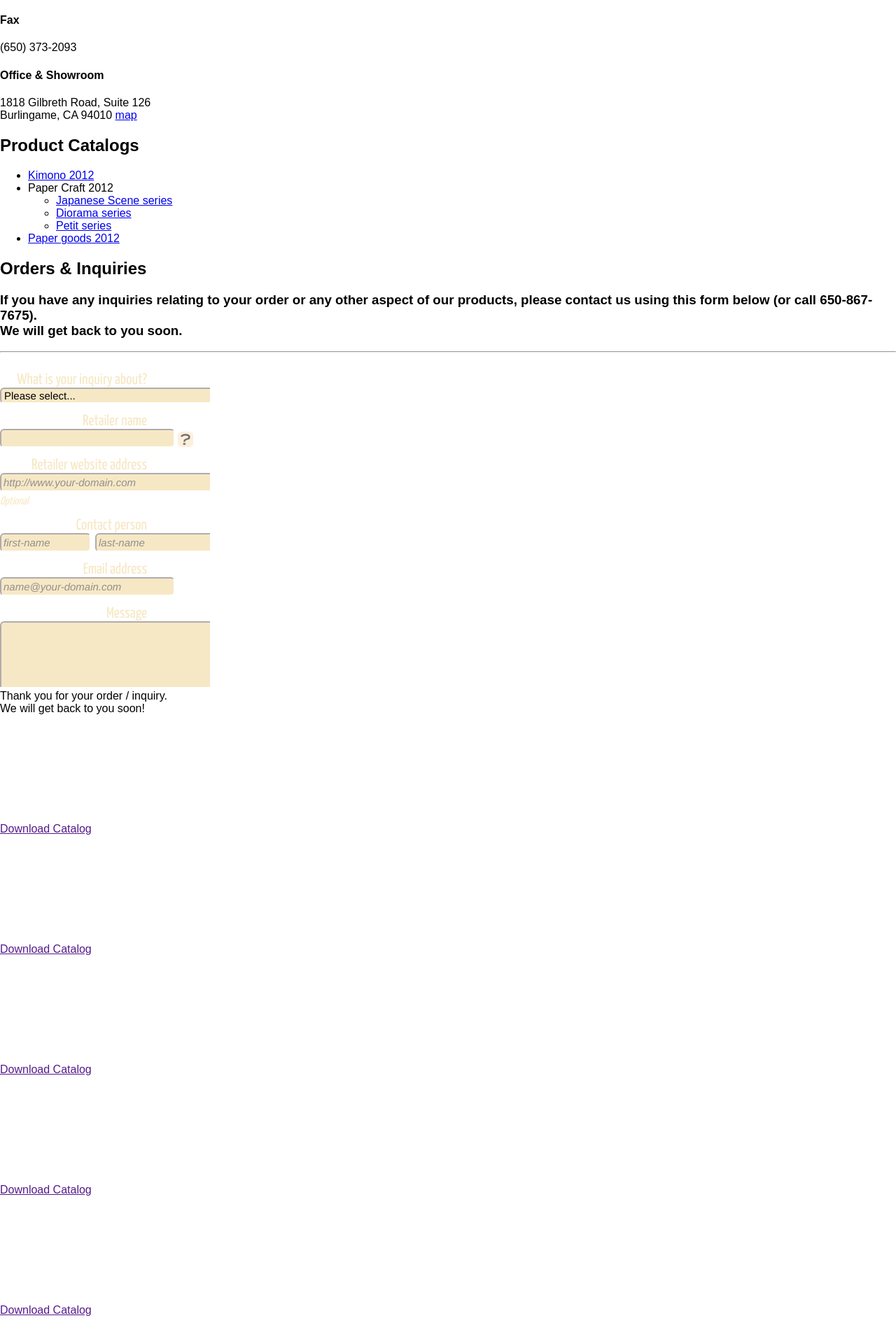
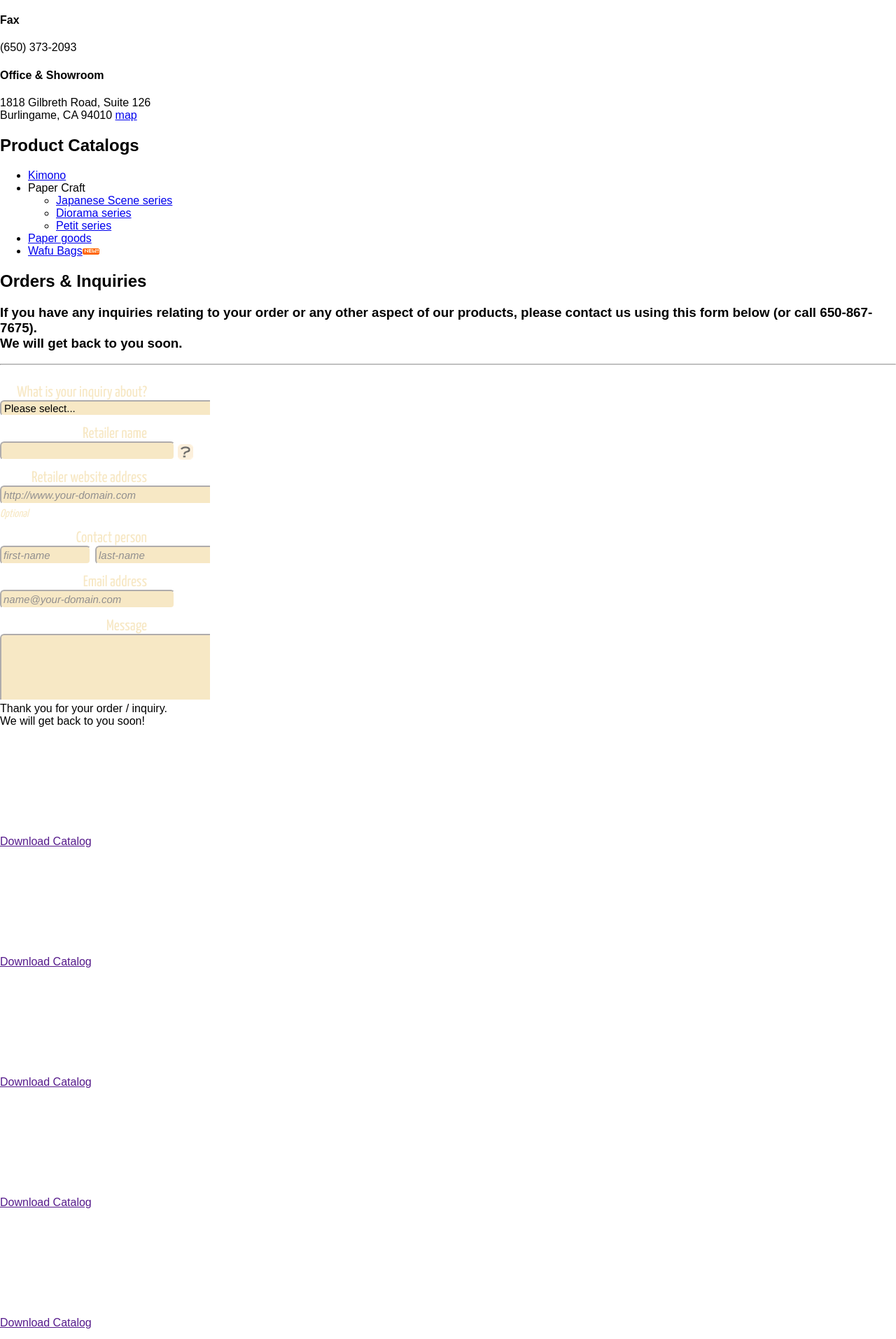
Before and after one commit to nob/kio, a CodeIgniter app: page / in a window 1280 px wide. Shown: the part 674-2588 px from the top of the page at 70% size. Before the commit the page ends 2555 px from the top, so only its background shows below. Run offline with CodeIgniter, Linux system fonts and the light colour scheme; some libraries are stand-ins or nearby versions.

Commit message:
Added Wafu Bag catalog.

```diff
--- a/htdoc/css/kioto.css
+++ b/htdoc/css/kioto.css
@@ -336,21 +336,26 @@
 div#products-pane h2{
 	text-shadow: 3px 4px 2px #42275E;
 }
+img#new-ico {
+    position: relative;
+    top: -15px;
+    left: 0px;
+}
 ul#catalogs {
-	margin: 25px 4%;
+	margin: 0px 0px;
 	min-width: 650px;
-	padding: 0px;
+	padding: 25px 2%;
 }
 ul#catalogs>li {
 	font: normal 29px "Yanone Kaffeesatz", "Helvetica Neue", sans-serif;
 	list-style-type: none;
 	position: relative;
-	width:30%;
+	width:24%;
 	height: 120px;
 	border: 0px solid #000;
 	display: inline-block;
 	vertical-align: top;
-	padding-right: 3%;
+	padding-right: 0%;
 	/*text-align: center;*/
 	text-decoration: none;
 }
--- a/htdoc/index.php
+++ b/htdoc/index.php
@@ -16,7 +16,7 @@
     <link rel="stylesheet" href="css/normalize.css" type="text/css" media="screen" />
     <link rel="stylesheet" href="css/supersized.css" type="text/css" media="screen" />
     <link rel="stylesheet" href="css/supersized.shutter.css" type="text/css" media="screen" />
-    <link rel="stylesheet" href="css/kioto-v2.css" type="text/css" media="screen"/>
+    <link rel="stylesheet" href="css/kioto-v3.css" type="text/css" media="screen"/>
     <script type="text/javascript" src="js/prefixfree.min.js"></script>
     <script type="text/javascript" src="js/modernizr.custom.04608.js"></script>
     <script type="text/javascript" src="http://ajax.googleapis.com/ajax/libs/jquery/1.7.0/jquery.min.js"></script>
@@ -29,7 +29,7 @@
     <![endif]-->
     <script type="text/javascript" src="js/supersized.3.2.5.min.js"></script>
     <script type="text/javascript" src="js/supersized.shutter.min.js"></script>
-    <script type="text/javascript" src="js/kioto-v3.js"></script>
+    <script type="text/javascript" src="js/kioto-v4.js"></script>
     <script type="text/javascript">
         var _gaq = _gaq || [];
         _gaq.push(['_setAccount', 'UA-27818849-1']);
@@ -120,17 +120,19 @@
         <div class="content">
             <h2>Product Catalogs</h2>
             <ul id="catalogs">
-                <li><a href="catalog/kimono_2012_v30.pdf" rel="#pdf-1">Kimono 2012</a></li>
+                <li><a href="catalog/kimono_2012_v30.pdf" rel="#pdf-1">Kimono</a></li>
                 <li>
-                    <span>Paper Craft 2012</span>
+                    <span>Paper Craft</span>
                     <ul>
                     <li><a href="catalog/paper_craft_j_scene_v30.pdf" rel="#pdf-2">Japanese Scene series</a></li>
                     <li><a href="catalog/paper_craft_diorama_v30.pdf" rel="#pdf-3">Diorama series</a></li>
                     <li><a href="catalog/paper_craft_petit_v50.pdf" rel="#pdf-4">Petit series</a></li>
                     </ul>
                 </li>
-                <li><a href="catalog/paper_goods_2012_v30.pdf" rel="#pdf-5">Paper goods 2012</a></li>
-            <ul>
+                <li><a href="catalog/paper_goods_2012_v30.pdf" rel="#pdf-5">Paper goods</a></li>
+                <li><a href="catalog/wafu_bags_2013_v10.pdf" rel="#pdf-6">Wafu Bags</a><img src="/img/new.gif" id="new-ico" alt="new!"></li>
+
+            </ul>
         </div>
     </div>
     <div id="inquiry-pane" class="pane">
@@ -198,5 +200,14 @@
             </div>
         </div>
     </div>
+    <div id="pdf-6" class="overlay pdf-overlay">
+        <a class="close"></a>
+        <div class="wrap-overlay">
+            <iframe class="pdf-frame" src="" frameborder="0" scrolling="no"></iframe>
+            <div class="footer">
+                <a href="" target="_blank" class="button download">Download Catalog</a>
+            </div>
+        </div>
+    </div>
 </body>
 </html>
```
Also changed, not shown: htdoc/img/new.gif (added), 1 other file.
